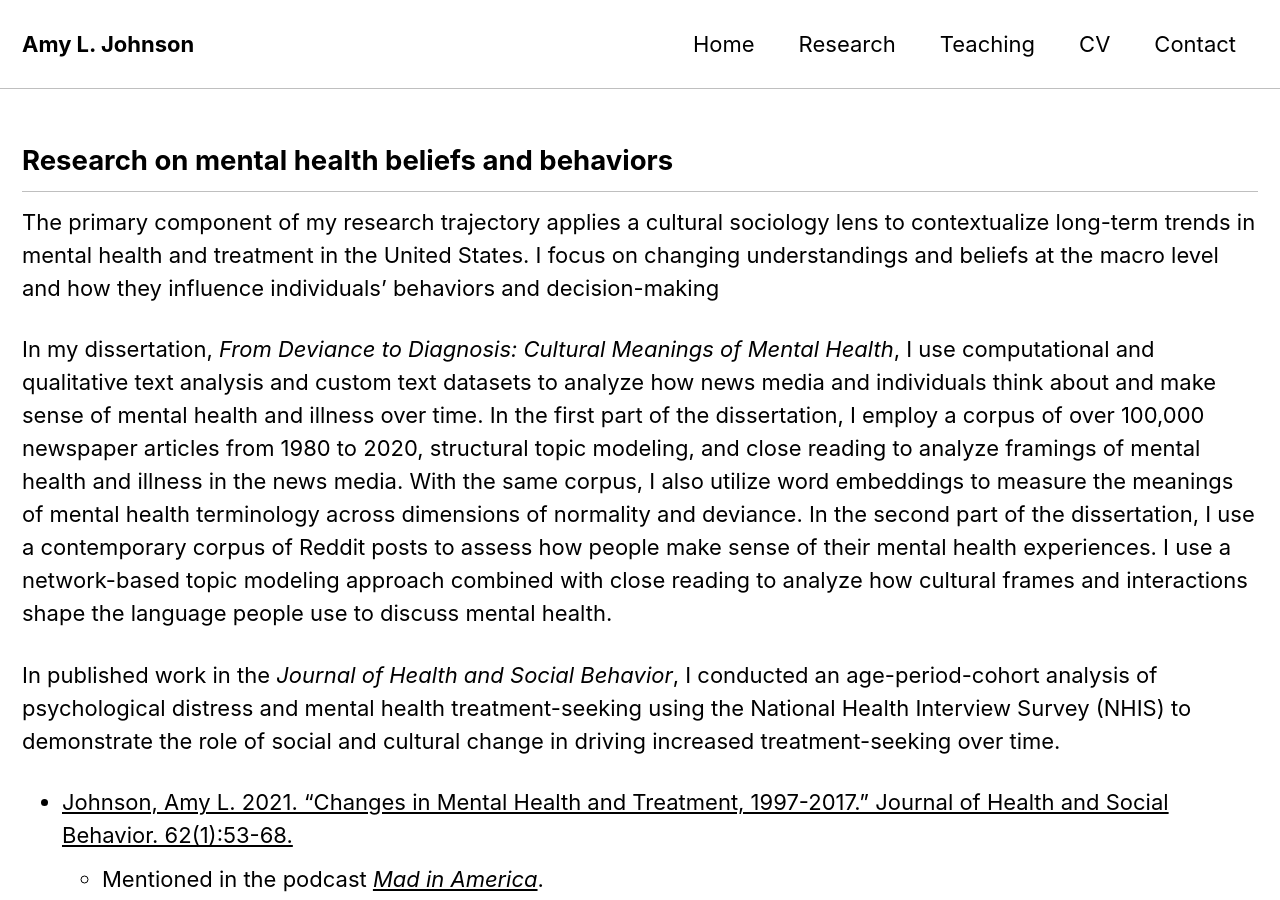
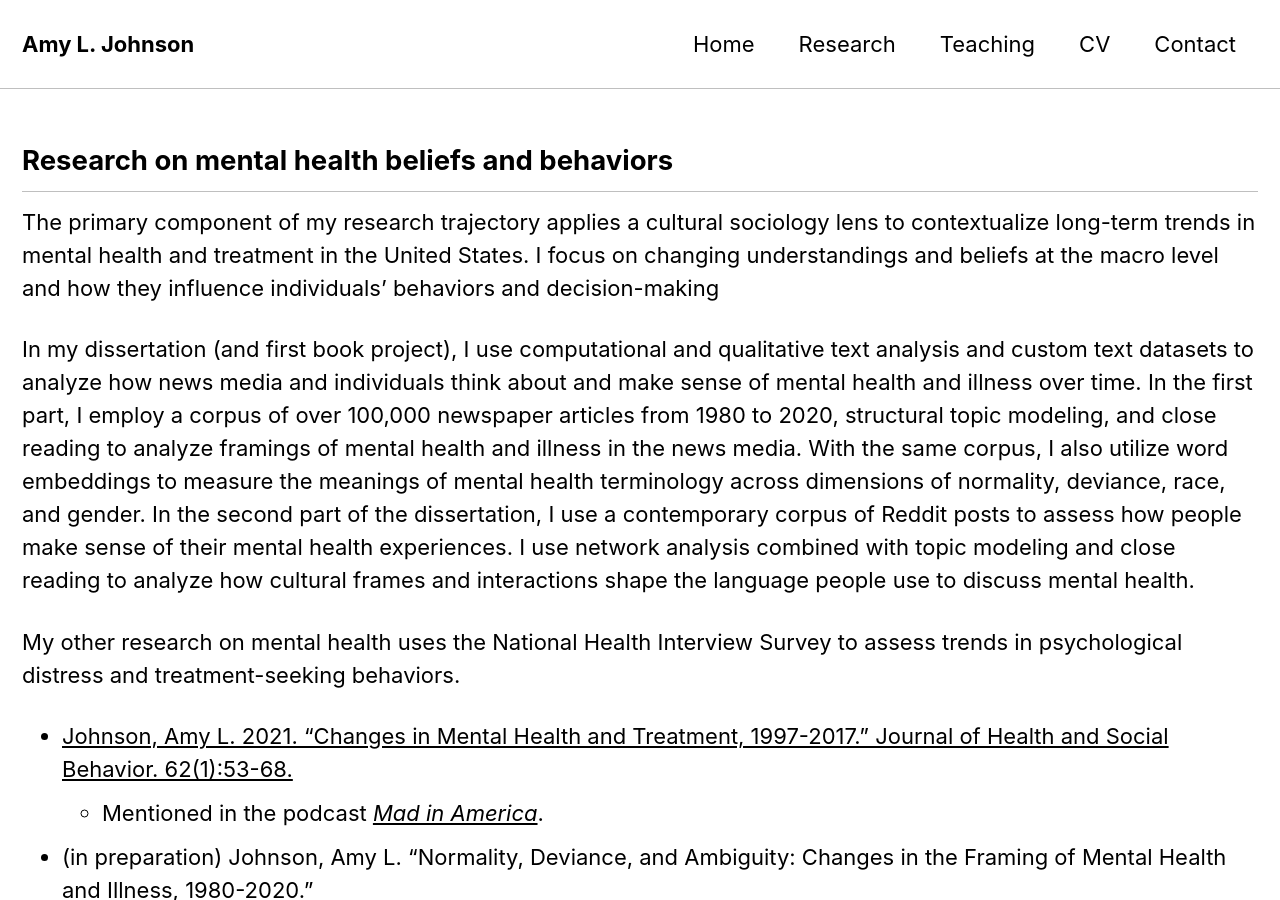
Before and after one commit to aljohnson-soc/aljohnson-soc.github.io, a Jekyll site: the page built from _pages/research.md, in a window 1280 px wide and 900 px high. Built offline with Jekyll 4.4.1, drawn with Linux system fonts in a browser that asks for light colours; cached includes are drawn as plain includes.

Commit message:
page updates

```diff
--- a/_pages/research.md
+++ b/_pages/research.md
@@ -8,9 +8,9 @@ permalink: /research/
 
 The primary component of my research trajectory applies a cultural sociology lens to contextualize long-term trends in mental health and treatment in the United States. I focus on changing understandings and beliefs at the macro level and how they influence individuals’ behaviors and decision-making
 
-In my dissertation, *From Deviance to Diagnosis: Cultural Meanings of Mental Health*, I use computational and qualitative text analysis and custom text datasets to analyze how news media and individuals think about and make sense of mental health and illness over time. In the first part of the dissertation, I employ a corpus of over 100,000 newspaper articles from 1980 to 2020, structural topic modeling, and close reading to analyze framings of mental health and illness in the news media. With the same corpus, I also utilize word embeddings to measure the meanings of mental health terminology across dimensions of normality and deviance. In the second part of the dissertation, I use a contemporary corpus of Reddit posts to assess how people make sense of their mental health experiences. I use a network-based topic modeling approach combined with close reading to analyze how cultural frames and interactions shape the language people use to discuss mental health.
+In my dissertation (and first book project), I use computational and qualitative text analysis and custom text datasets to analyze how news media and individuals think about and make sense of mental health and illness over time. In the first part, I employ a corpus of over 100,000 newspaper articles from 1980 to 2020, structural topic modeling, and close reading to analyze framings of mental health and illness in the news media. With the same corpus, I also utilize word embeddings to measure the meanings of mental health terminology across dimensions of normality, deviance, race, and gender. In the second part of the dissertation, I use a contemporary corpus of Reddit posts to assess how people make sense of their mental health experiences. I use network analysis combined with topic modeling and close reading to analyze how cultural frames and interactions shape the language people use to discuss mental health.
 
-In published work in the *Journal of Health and Social Behavior*, I conducted an age-period-cohort analysis of psychological distress and mental health treatment-seeking using the National Health Interview Survey (NHIS) to demonstrate the role of social and cultural change in driving increased treatment-seeking over time.
+My other research on mental health uses the National Health Interview Survey to assess trends in psychological distress and treatment-seeking behaviors.
 
 - [Johnson, Amy L. 2021. “Changes in Mental Health and Treatment, 1997-2017.” Journal of Health and Social Behavior. 62(1):53-68.](https://doi.org/10.1177/0022146520984136)
     - Mentioned in the podcast [*Mad in America*](https://www.madinamerica.com/2022/05/failings-mental-health-dangerous/).
```
Also changed, not shown: _pages/splash.md (+1 -1 lines), _pages/teaching.md (+1 -1 lines), assets/images/headshot_johnson.jpg (added).
